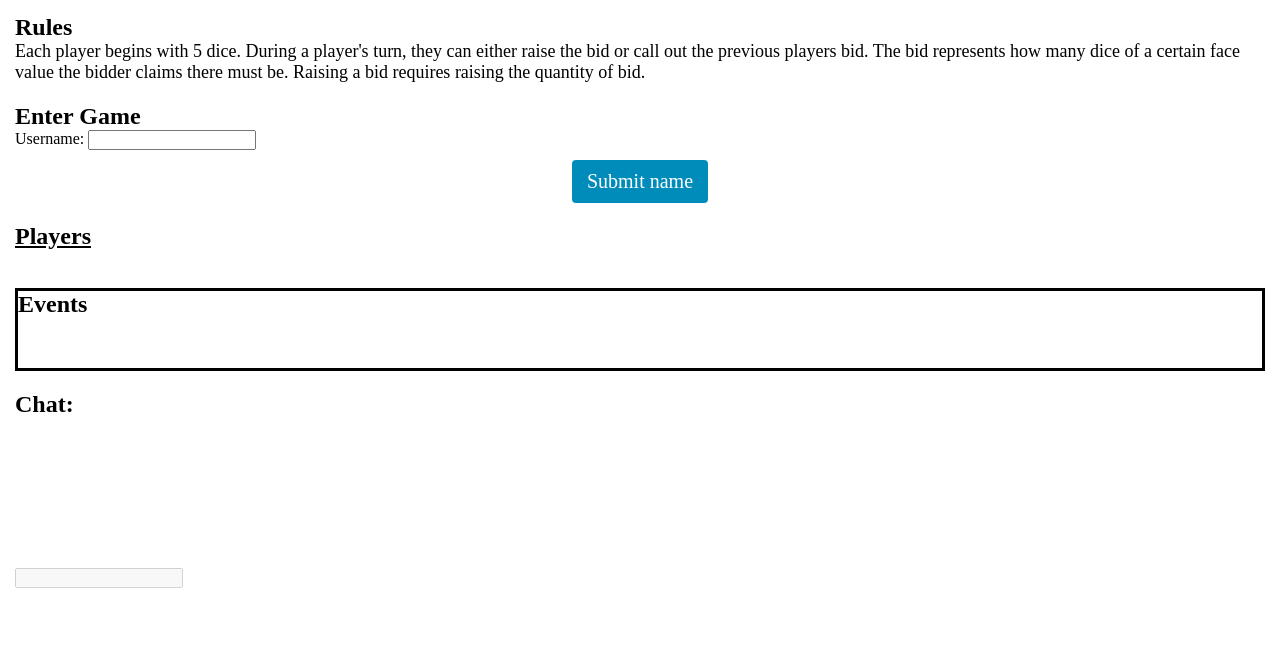
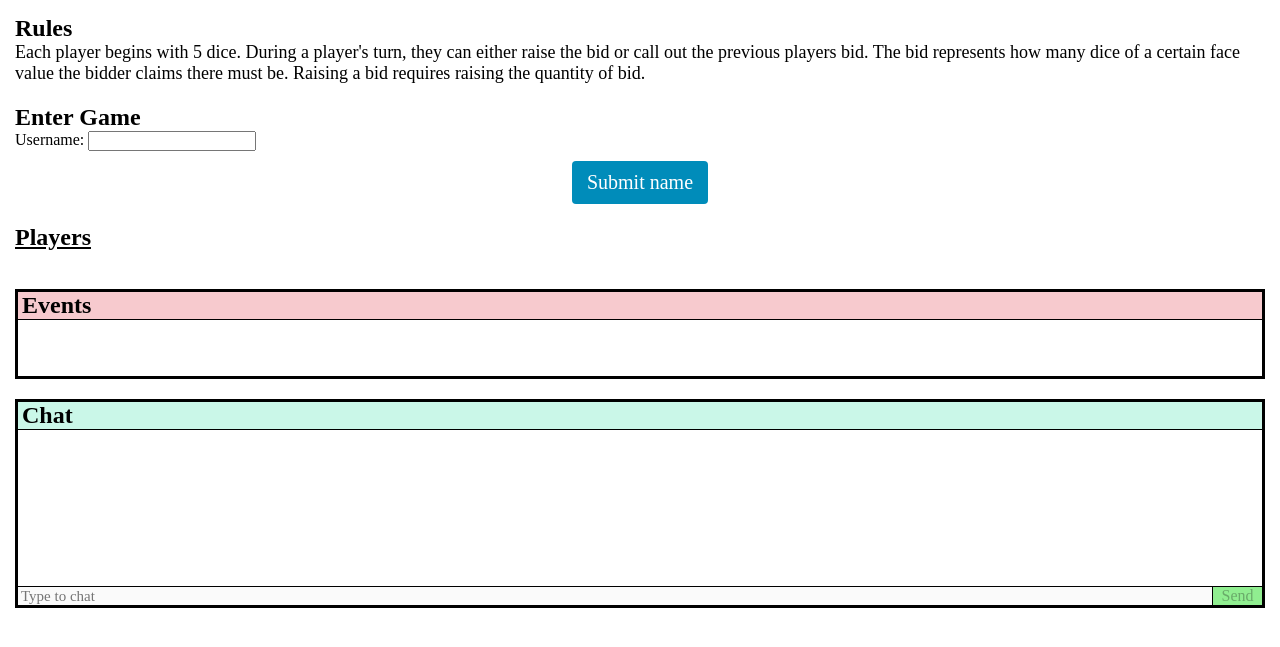
Before and after one commit to IAbouzied/Liars-Dice, a website: page index.html in a window 1280 px wide. Shown: the part 83-730 px from the top of the page. Drawn offline with nearby package versions, Linux system fonts and the light colour scheme; no server answers; a web font is replaced by a local one.

Commit message:
Enhanced the UI

```diff
--- a/index.html
+++ b/index.html
@@ -21,7 +21,7 @@
             <h2>Enter Game</h2>
             Username:
             <input type="text" id="username-field"><br>
-            <button onclick="connectPlayer()">Submit name</button>
+            <button class="big-button" onclick="connectPlayer()">Submit name</button>
         </div>
         <div class="players-connected">
             <h2>Players</h2>
@@ -44,9 +44,9 @@
                 <option value="6">6</option>
             </select>
             </p>
-            <button id="raise-button" onclick="raise()" disabled>Raise</button>
-            <button id="call-lie-button" onclick="lie()">Call lie</button><br>
-            <button id="begin-next-round" onclick="requestNextRound()" hidden>Begin Next Round</button>
+            <button class="big-button" id="raise-button" onclick="raise()" disabled>Raise</button>
+            <button class="big-button" id="call-lie-button" onclick="lie()">Call lie</button><br>
+            <button class="big-button" id="begin-next-round" onclick="requestNextRound()" hidden>Begin Next Round</button>
         </div>
         <div class="events">
             <h2>Events</h2>
@@ -55,11 +55,14 @@
             </ul>
         </div>
         <div class="chat">
-            <h2>Chat:</h2>
+            <h2>Chat</h2>
             <ul class="chat-list" id="chat-list">
 
             </ul>
-            <input type="text" id="chat-message" disabled>
+            <div class="chat-bar">
+                <input type="text" id="chat-message" placeholder="Type to chat" disabled>
+                <button id="send-chat-button" onclick="sendChatMessage()" disabled>Send</button>
+            </div>
         </div>
     </div>
 
--- a/static/game.css
+++ b/static/game.css
@@ -9,6 +9,7 @@
 .heading {
     background-color: rgb(163, 235, 231);
     text-align: center;
+    border-bottom: black solid 1px;
 }
 
 .heading h1 {
@@ -21,15 +22,11 @@
     padding: 0 15px;
 }
 
-.content div {
-    margin: 20px 0;
-}
-
 .content p {
     font-size: 18px;
 }
 
-.content button {
+.content .big-button {
     font-size: 20px;
     padding: 10px 15px;
     border-style: none;
@@ -39,6 +36,10 @@
     transition: all 0.3s;
 }
 
+.registration {
+    margin: 20px 0px;
+}
+
 .registration button {
     background-color: #008CBA;
     color: white;
@@ -46,6 +47,9 @@
     display: block;
 }
 
+.players-connected {
+    margin: 20px 0;
+}
 .players-connected h2 {
     text-decoration: underline;
 }
@@ -66,16 +70,60 @@
 .events {
     border-color: black;
     border-style: solid;
+    margin: 20px 0;
+}
+
+.events h2 {
+    padding-left: 4px;
+    background-color: rgb(247, 202, 206);
 }
 
 .event-list {
     height: 50px;
     overflow: hidden;
     overflow-y: scroll;
+    border-top: black solid 1px;
+    padding: 3px 5px;
+}
+
+.chat {
+    border-color: black;
+    border-style: solid;
+    margin: 20px 0;
+}
+
+.chat h2 {
+    padding-left: 4px;
+    background-color: rgb(202, 247, 232);
+}
+
+.chat-bar {
+    display: flex;
+    margin: 0px;
+}
+
+.chat-bar button {
+    width: 50px;
+    font-size: 16px;
+    background-color: lightgreen;
+    border: none;
+    border-top: black 1px solid;
+    border-left: black solid 1px
+}
+
+.chat input {
+    box-sizing: border-box;
+    flex-grow: 6;
+    font-size: 15px;
+    border-style: none;
+    border-top: black solid 1px;
+    padding: 0px 3px;
 }
 
 .chat-list {
     height: 150px;
+    border-top: black solid 1px;
     overflow: hidden;
     overflow-y: scroll;
+    padding: 3px 5px;
 }
```
